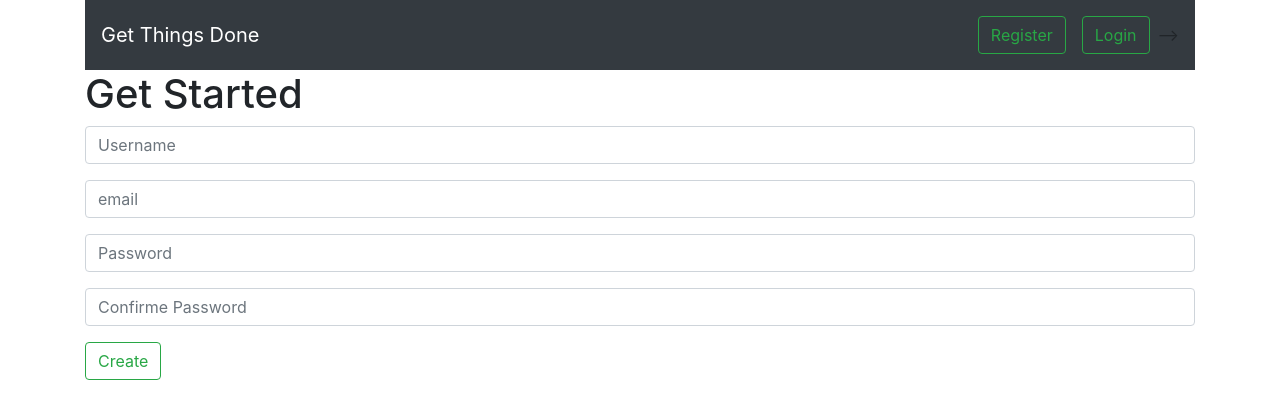
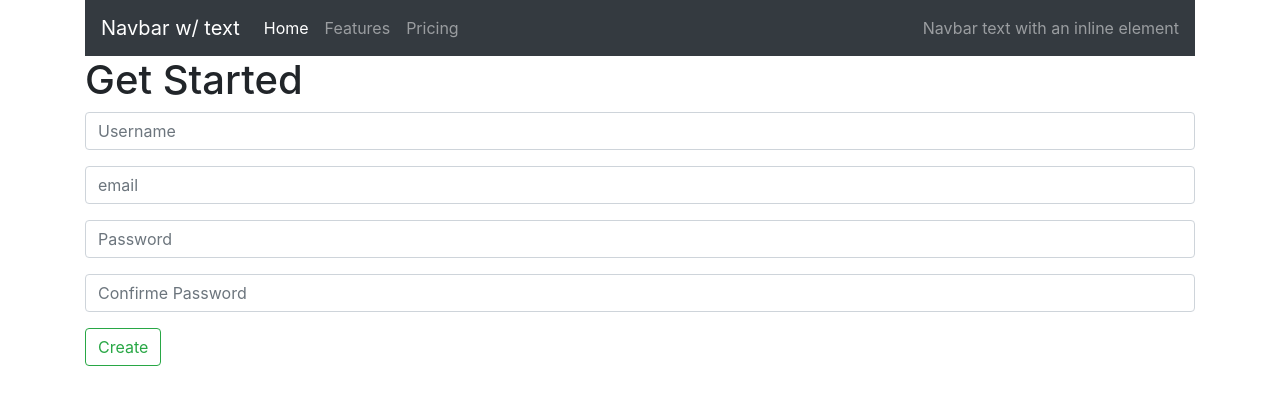
Before and after one commit to MotazBellah/ToDo, a Flask app: page / in a window 1280 px wide. Shown: the top 419 px of the page. Run offline with Flask 2, Linux system fonts and the light colour scheme; some libraries are stand-ins or nearby versions.

Commit message:
Updated navbar

```diff
--- a/templates/log.html
+++ b/templates/log.html
@@ -9,32 +9,38 @@
 
 {% block content %}
 
+<nav class="navbar navbar-expand-lg navbar-dark bg-dark">
+  <a class="navbar-brand" href="#">Navbar w/ text</a>
+  <button class="navbar-toggler" type="button" data-toggle="collapse" data-target="#navbarText" aria-controls="navbarText" aria-expanded="false" aria-label="Toggle navigation">
+    <span class="navbar-toggler-icon"></span>
+  </button>
+  <div class="collapse navbar-collapse" id="navbarText">
+    <ul class="navbar-nav mr-auto">
+      <li class="nav-item active">
+        <a class="nav-link" href="#">Home <span class="sr-only">(current)</span></a>
+      </li>
+      <li class="nav-item">
+        <a class="nav-link" href="#">Features</a>
+      </li>
+      <li class="nav-item">
+        <a class="nav-link" href="#">Pricing</a>
+      </li>
+    </ul>
+    <span class="navbar-text">
+      Navbar text with an inline element
+    </span>
+  </div>
+</nav>
+
 <!-- <nav class="navbar navbar-expand-lg navbar-dark bg-dark">
-  <a class="navbar-brand" href="#">Get Things Done</a>
-  <button class="navbar-toggler" type="button" data-toggle="collapse" data-target="#navbarSupportedContent" aria-controls="navbarSupportedContent" aria-expanded="false" aria-label="Toggle navigation">
-    <span class="navbar-toggler-icon"></span>
-  </button> -->
-
-  <!-- <div class="collapse navbar-collapse" id="navbarSupportedContent">
-    <form class="form-inline my-2 my-lg-0">
-
-    </form>
-  </div> -->
-<!--
-  <a class="btn btn-outline-success my-2 my-sm-0" href="{{ url_for('login_form') }}">Register</a>
-  <a class="btn btn-outline-success my-2 my-sm-0" href="{{ url_for('login') }}">Login</a> -->
-<!--
-</nav> -->
-
-<nav class="navbar navbar-expand-lg navbar-dark bg-dark">
     <span class="navbar-brand" href="#">Get Things Done</span>
 
     <div class="collapse navbar-collapse" id="navbarNavDropdown">
 
     </div>
     <a class="btn btn-outline-success m-2" href="{{ url_for('login_form') }}">Register</a>
-    <a class="btn btn-outline-success m-2" href="{{ url_for('login') }}">Login</a> -->
-</nav>
+    <a class="btn btn-outline-success m-2" href="{{ url_for('login') }}">Login</a>
+</nav> -->
 
     <h1>Get Started</h1>
     <form action="{{ url_for('login_form') }}" method="POST">
```
